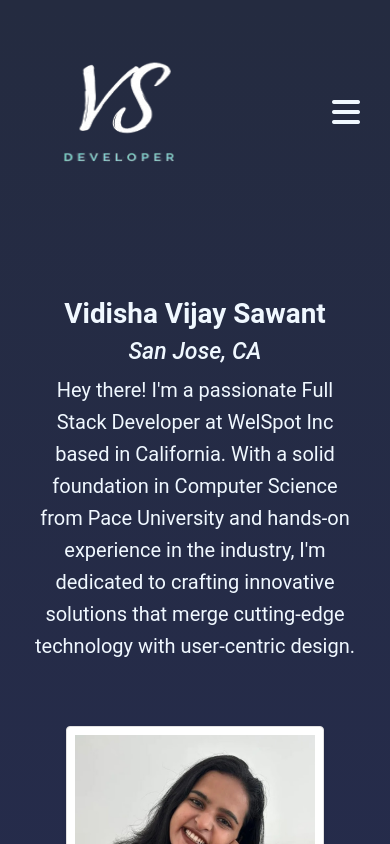
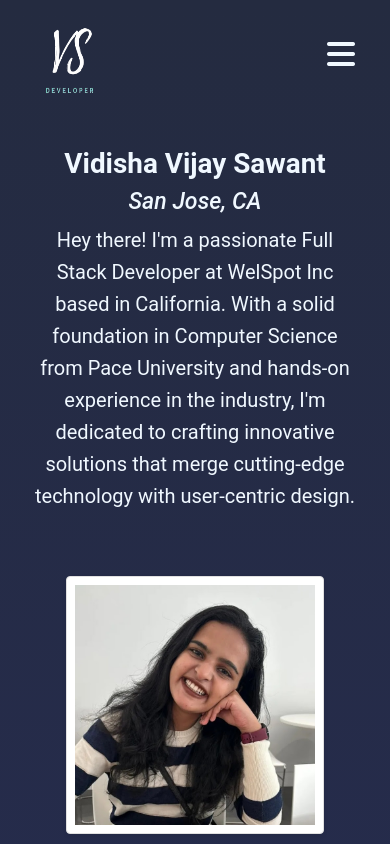
Before and after one commit to vidishasawant10/Portfolio, a React (Create React App) app: page / in a window 390 px wide. Shown: the top 844 px of the page. Built offline with nearby package versions, Linux system fonts and the light colour scheme.

Commit message:
Update Navbar CSS and SCSS files

```diff
--- a/src/navbar/Navbar.css
+++ b/src/navbar/Navbar.css
@@ -40,6 +40,9 @@ body .navbar {
   font-size: 2rem;
   cursor: pointer;
   display: none;
+  position: absolute;
+  right: 5px;
+  top: 0;
 }
 
 .dropdown_menu {
@@ -101,4 +104,17 @@ body .navbar {
   .dropdown_menu {
     display: block;
   }
+  .dropdown_menu li a {
+    display: block;
+    text-align: center;
+    justify-content: flex-end;
+    margin-top: 2%;
+  }
+  .logoimage {
+    position: absolute;
+    margin-top: 45px;
+    padding: 2px;
+    width: 80px;
+    height: 100px;
+  }
 }/*# sourceMappingURL=Navbar.css.map */
--- a/src/navbar/Navbar.scss
+++ b/src/navbar/Navbar.scss
@@ -41,6 +41,9 @@ body .navbar {
   font-size: 2.0rem;
   cursor: pointer;
   display: none;
+  position: absolute;
+  right: 5px;
+  top:0;
 }
 
 .dropdown_menu {
@@ -103,4 +106,19 @@ body .navbar {
   .dropdown_menu {
     display: block;
   }
+  .dropdown_menu li a {
+    display: block;
+    // padding: 20px 10px;
+    text-align: center;
+    justify-content: flex-end;
+    margin-top: 2%;
+
+  }
+  .logoimage {
+    position: absolute;
+    margin-top: 45px;
+    padding: 2px;
+    width: 80px;
+    height: 100px;
+  }
 }
--- a/src/navbar/Navbar.tsx
+++ b/src/navbar/Navbar.tsx
@@ -62,7 +62,7 @@ const Navbar: React.FC = () => {
         </div>
       </div>
       <div className="dropdown_menu">
-        <ul>
+        <ul className='pt-5 px-4 text-center'>
           <li><a href="#home" onClick={() => closeMenuAndNavigate('home')}>Home</a></li>
           <li><a href="#about" onClick={() => closeMenuAndNavigate('about')}>About</a></li>
           <li><a href="#education" onClick={() => closeMenuAndNavigate('education')}>Education</a></li>
```
Also changed, not shown: 1 other file (tests, documents, lock files or other folders).
